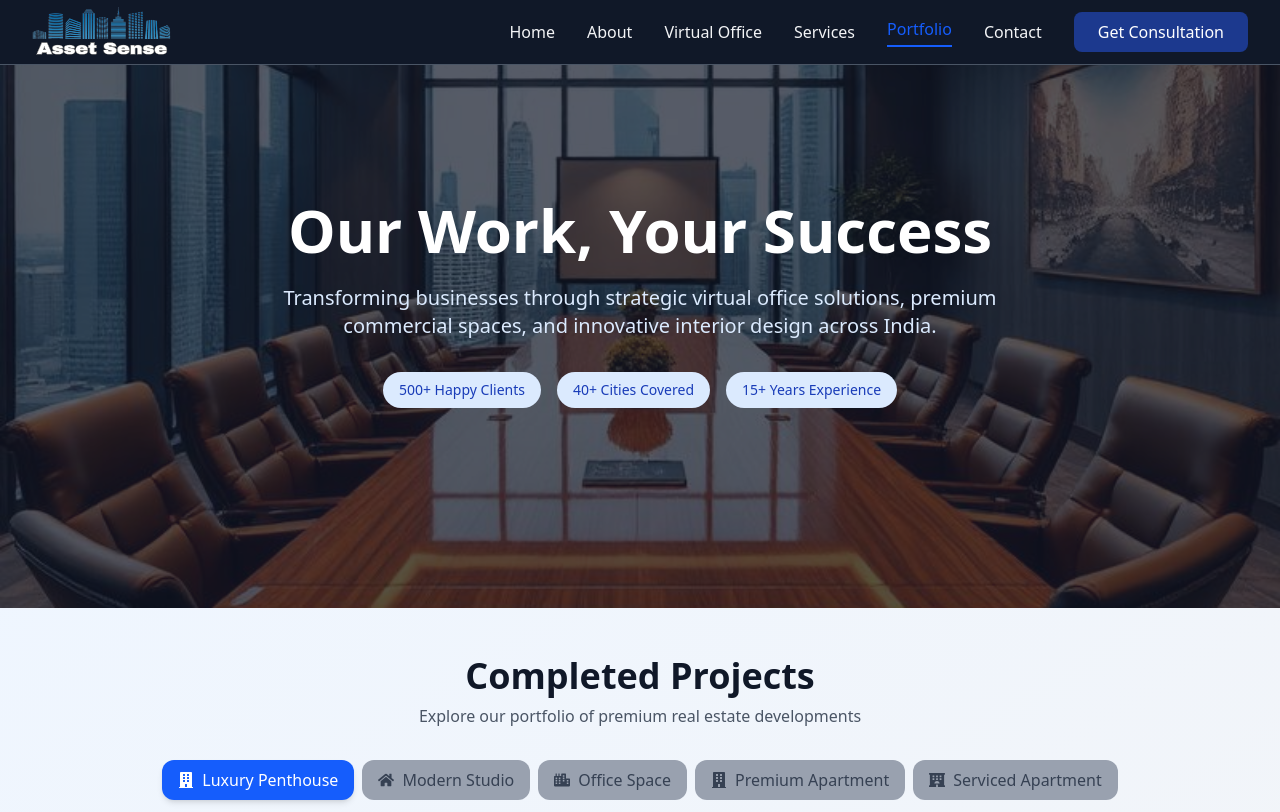
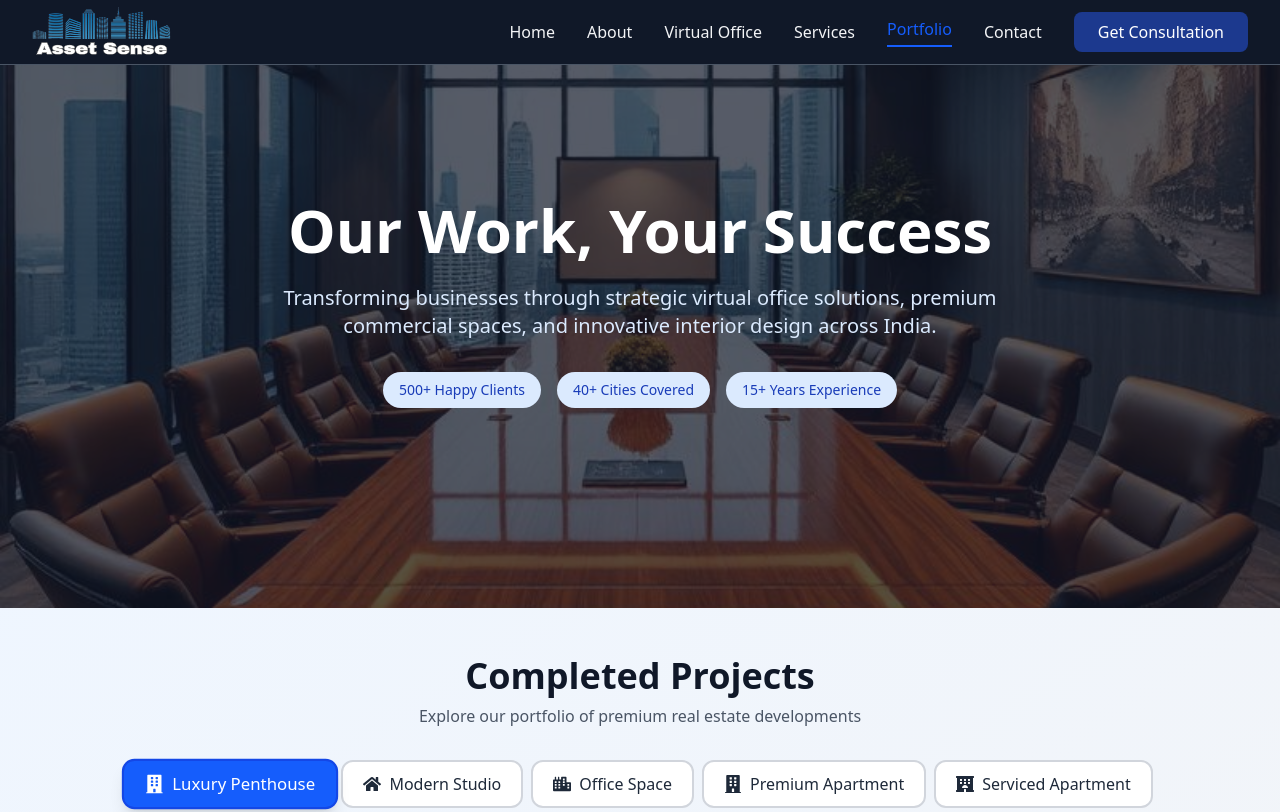
Before and after one commit to rj7075/assetsense, a React (Vite) app: page /portfolio in a window 1280 px wide. Shown: the top 812 px of the page. Built offline with nearby package versions, Linux system fonts and the light colour scheme.

Commit message:
files updated

```diff
--- a/src/components/CompletedProject.jsx
+++ b/src/components/CompletedProject.jsx
@@ -19,13 +19,16 @@ const ProjectTabs = ({ activeProject, onProjectChange }) => {
         <button
           key={project.id}
           onClick={() => onProjectChange(project.id)}
-          className={`flex items-center gap-2 px-4 py-2 cursor-pointer rounded-xl font-medium transition-all duration-300 ${
-            activeProject === project.id
-              ? "bg-blue-600 text-white shadow-md"
-              : "bg-gray-400 text-gray-700 hover:bg-gray-200"
-          }`}
+          className={`flex items-center gap-2 px-5 py-2.5 rounded-xl font-medium transition-all duration-300
+    cursor-pointer focus:outline-none
+    ${
+      activeProject === project.id
+        ? "bg-blue-600 text-white border-2 border-blue-700 shadow-lg scale-105 hover:bg-blue-700"
+        : "bg-white text-gray-800 border-2 border-gray-300 hover:border-blue-500 hover:text-blue-600 hover:bg-blue-50"
+    }`}
         >
-          {project.icon} {project.name}
+          <span className="text-lg">{project.icon}</span>
+          <span>{project.name}</span>
         </button>
       ))}
     </div>
```
